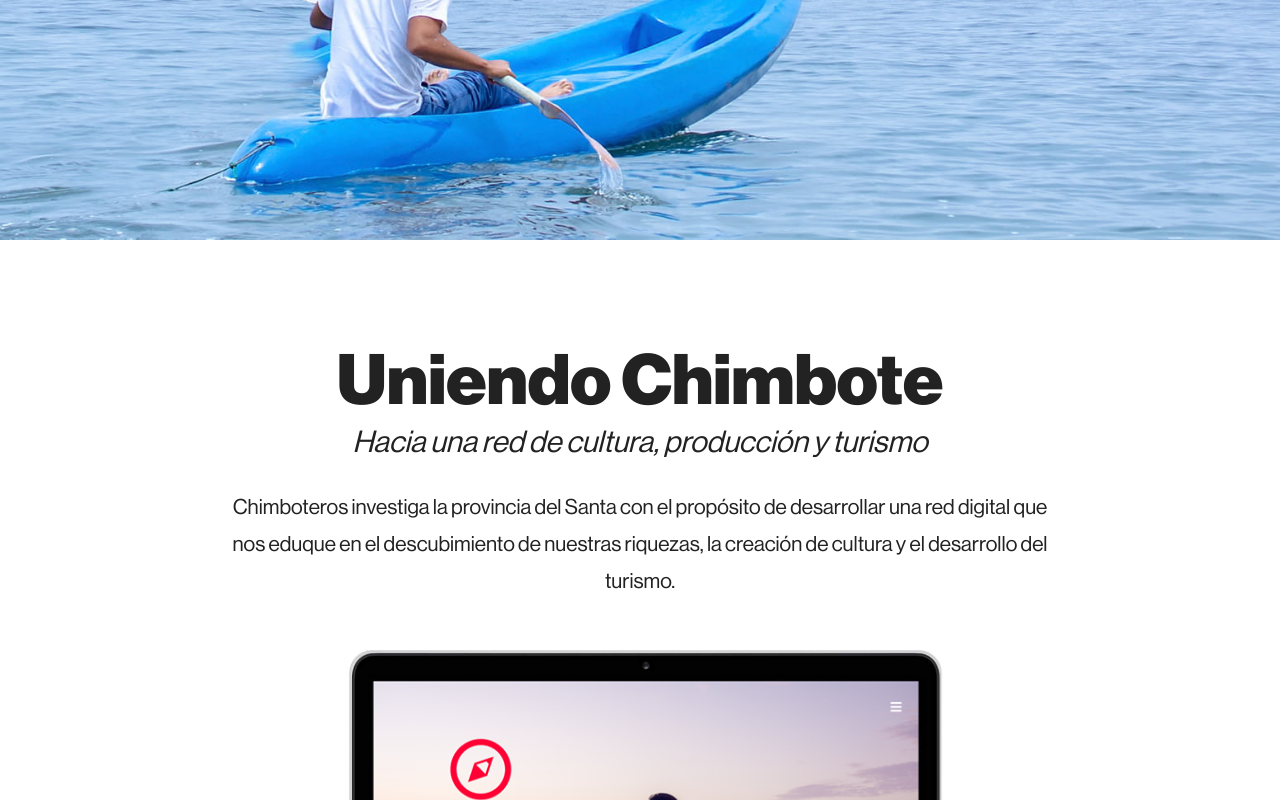
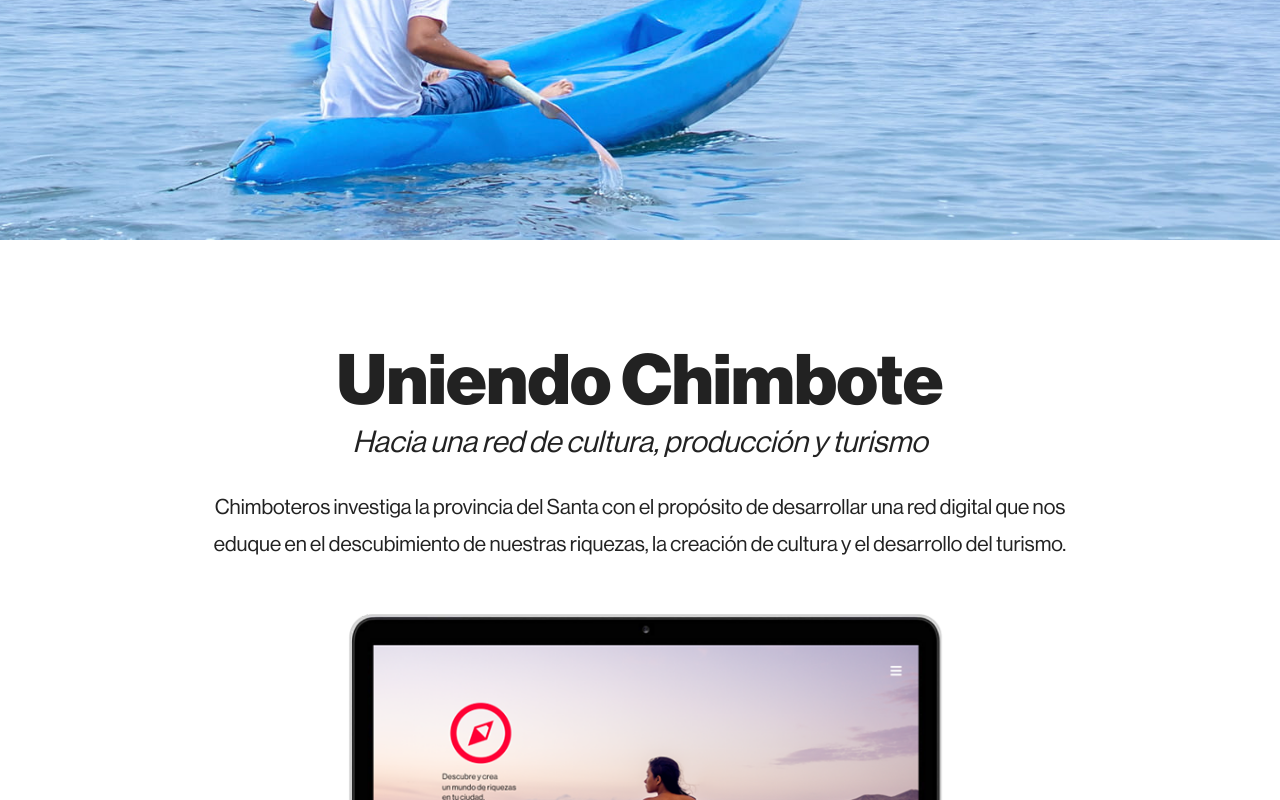
Before and after one commit to joangavelan/Internautas, a React (Create React App) app: page / in a window 1280 px wide. Shown: the part 560-1360 px from the top of the page. Built offline with nearby package versions, Linux system fonts and the light colour scheme.

Commit message:
content width

```diff
--- a/src/sections/UniendoChimbote.js
+++ b/src/sections/UniendoChimbote.js
@@ -29,7 +29,7 @@ const UniendoChimbote = () => {
           tagline="Hacia una red de cultura, producción y turismo"
           description="Chimboteros investiga la provincia del Santa con el propósito de desarrollar una red digital que nos eduque en el descubimiento de nuestras riquezas, la creación de cultura y el desarrollo del turismo."
           colors={{title: 'black', text: 'black'}}
-          width="84rem"/>
+          width="87rem"/>
       </ContentWrapper>
       <Img src="images/Plataforma web Culturalismo.png" alt="Plataforma web culturalismo"/>
     </Container>
```
